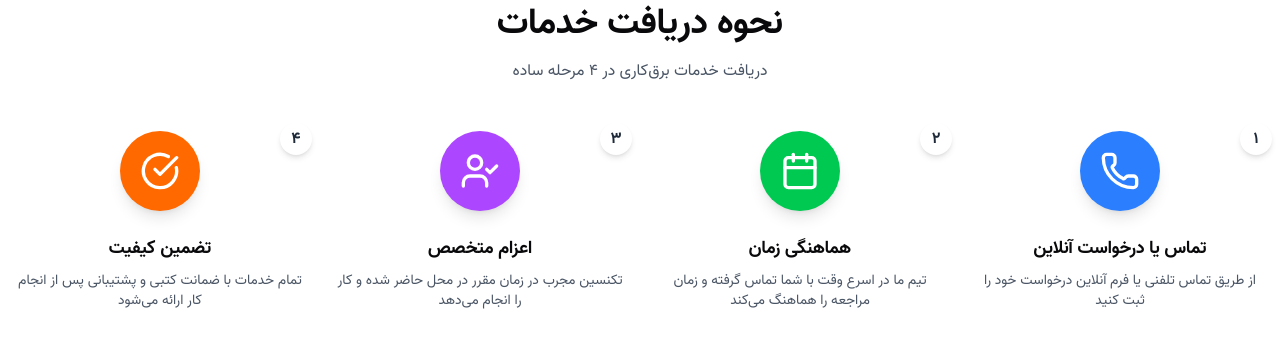
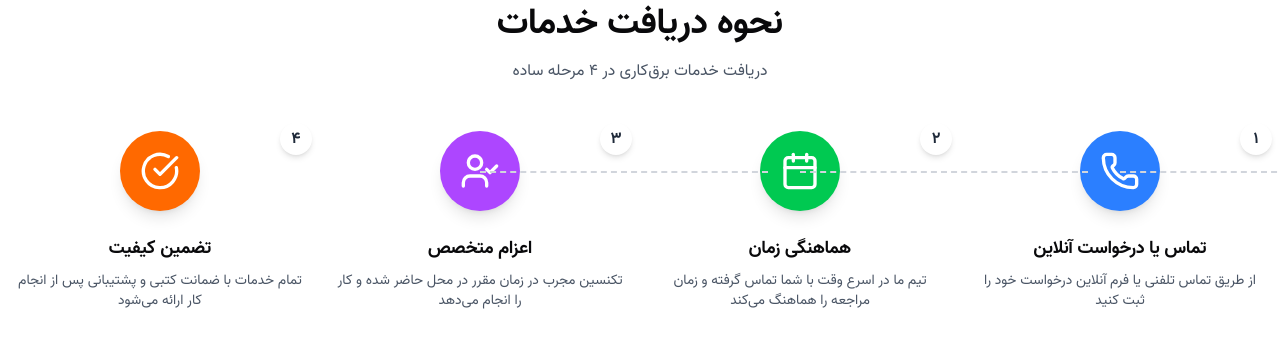
Before and after one commit to atadi/memareh-redesign, a Next.js app: page / in a window 1280 px wide. Shown: the part 1620-1977 px from the top of the page. Built offline with nearby package versions, Linux system fonts and the light colour scheme.

Commit message:
Fix dashed line positioning in HowItWorks component

```diff
--- a/src/components/home/HowItWorks.tsx
+++ b/src/components/home/HowItWorks.tsx
@@ -44,11 +44,11 @@ export function HowItWorks() {
           </p>
         </div>
 
-        <div className="grid grid-cols-1 md:grid-cols-2 lg:grid-cols-4 gap-8">
+        <div className="relative grid grid-cols-1 md:grid-cols-2 lg:grid-cols-4 gap-8">
           {steps.map((step, index) => {
             const Icon = step.icon
             return (
-              <div key={index} className="text-center group">
+              <div key={index} className="relative text-center group">
                 <div className="relative mb-6">
                   <div className={`${step.color} w-20 h-20 rounded-full flex items-center justify-center mx-auto text-white shadow-lg group-hover:scale-110 transition-transform`}>
                     <Icon className="w-10 h-10" />
@@ -61,8 +61,9 @@ export function HowItWorks() {
                 <h3 className="text-lg font-bold mb-2">{step.title}</h3>
                 <p className="text-gray-600 text-sm">{step.description}</p>
 
+                {/* Connecting line between steps - only show on large screens and not for last step */}
                 {index < steps.length - 1 && (
-                  <div className="hidden lg:block absolute top-10 left-0 transform translate-x-1/2 w-full">
+                  <div className="hidden lg:block absolute top-10 left-1/2 w-full h-0.5">
                     <div className="border-t-2 border-dashed border-gray-300"></div>
                   </div>
                 )}
```
